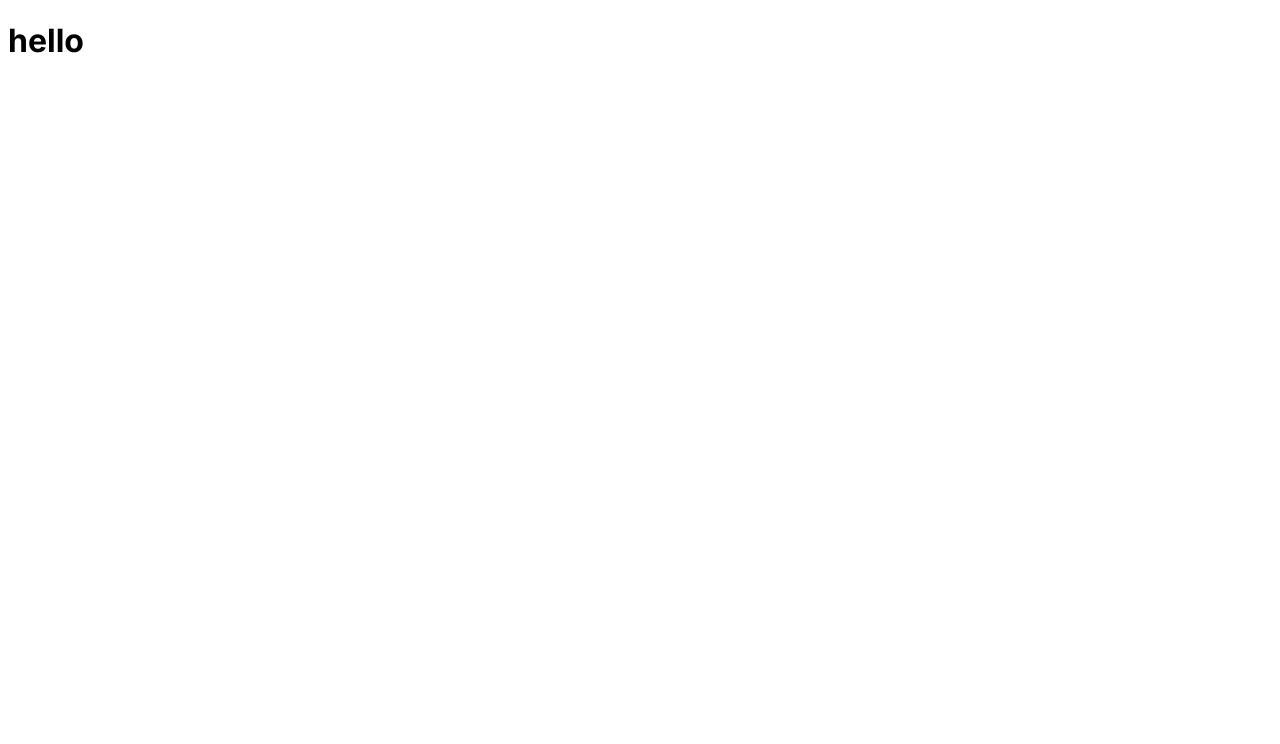
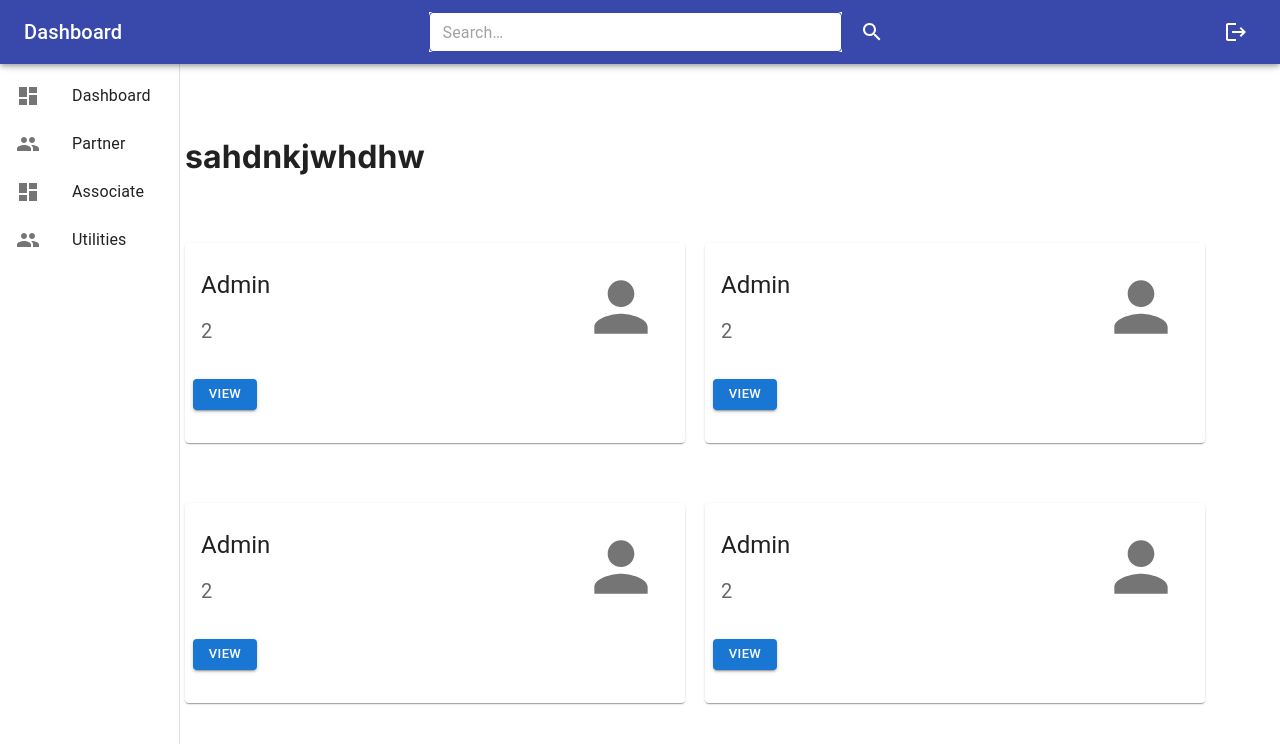
Before and after one commit to JatinWadhwa17/Omnie_Final_Project, a Next.js app in the folder final_project/: page /routes in a window 1280 px wide. Shown: the top 744 px of the page. Built offline with nearby package versions, Linux system fonts and the light colour scheme; sample sign-in values are in the browser's storage.

Commit message:
navbar and sidebar added

```diff
--- a/final_project/src/app/routes/page.tsx
+++ b/final_project/src/app/routes/page.tsx
@@ -1,12 +1,36 @@
-'use client'
-import React from 'react'
+"use client";
+import React from "react";
+import Dashboard from "@/components/dashboard/sideNav";
+import FillerContent from "@/components/DisplayCard/display";
+import { useRouter } from "next/navigation";
 
 const Yo = () => {
-  return (
-    <div>
-      <h1>hello</h1>
-    </div>
-  )
-}
+  const router = useRouter();
+  if (localStorage.getItem("token")) {
+    return (
+      <div>
+        <Dashboard />
+        <div style={{ marginLeft: "185px" }}>
+          <h1>sahdnkjwhdhw</h1>
+        </div>
+        <div
+          style={{
+            marginLeft: "185px",
+            display: "flex",
+            flexWrap: "wrap",
+            gap: "20px",
+          }}
+        >
+          <FillerContent />
+          <FillerContent />
+          <FillerContent />
+          <FillerContent />
+        </div>
+      </div>
+    );
+  } else {
+    router.push("/");
+  }
+};
 
-export default Yo
+export default Yo;
--- /dev/null
+++ b/final_project/src/components/DisplayCard/display.tsx
@@ -0,0 +1,50 @@
+"use client";
+import React from "react";
+import {
+  Card,
+  CardContent,
+  CardActions,
+  Button,
+  Typography,
+  Box,
+  IconButton,
+} from "@mui/material";
+import PersonIcon from "@mui/icons-material/Person";
+
+const FillerContent = () => {
+  return (
+    <Card sx={{ minWidth: 500, maxWidth: 500, minHeight: 200, mt: 5 }}>
+      <CardContent
+        sx={{
+          display: "flex",
+          justifyContent: "space-between",
+          alignItems: "center",
+        }}
+      >
+        <Box>
+          <Typography variant="h5" component="div">
+            {"Admin"}
+          </Typography>
+          <Typography
+            variant="body2"
+            color="text.secondary"
+            mt={2}
+            sx={{ fontSize: 20 }}
+          >
+            {2}
+          </Typography>
+        </Box>
+        <IconButton sx={{ fontSize: 80 }}>
+          <PersonIcon fontSize="inherit" />
+        </IconButton>
+      </CardContent>
+      <CardActions>
+        <Button size="small" variant="contained" color="primary">
+          View
+        </Button>
+      </CardActions>
+    </Card>
+  );
+};
+
+export default FillerContent;
--- /dev/null
+++ b/final_project/src/components/dashboard/sideNav.tsx
@@ -0,0 +1,171 @@
+"use client";
+import React, { useEffect, useState } from "react";
+import {
+  AppBar,
+  Toolbar,
+  Typography,
+  Drawer,
+  List,
+  ListItem,
+  ListItemIcon,
+  ListItemText,
+  CssBaseline,
+  Box,
+  Container,
+  TextField,
+  IconButton,
+} from "@mui/material";
+import { createTheme, ThemeProvider } from "@mui/material/styles";
+import DashboardIcon from "@mui/icons-material/Dashboard";
+import PeopleIcon from "@mui/icons-material/People";
+import SearchIcon from "@mui/icons-material/Search";
+import LogoutIcon from "@mui/icons-material/Logout";
+import { useRouter } from "next/navigation";
+import { useDispatch } from "react-redux";
+import { logout } from "@/redux/loginSlice";
+
+const drawerWidth = 180;
+
+const theme = createTheme({
+  palette: {
+    primary: {
+      main: "#3949ab",
+    },
+    secondary: {
+      main: "#ffffff",
+    },
+  },
+});
+
+const Dashboard = () => {
+  const dispatch=useDispatch();
+  const router = useRouter();
+
+  const handleLogout = () => {
+    dispatch(logout());
+    localStorage.removeItem("token");
+    router.push("/");
+  };
+  return (
+    <ThemeProvider theme={theme}>
+      <Box sx={{ display: "flex" }}>
+        <CssBaseline />
+        <AppBar
+          position="fixed"
+          color="primary"
+          sx={{ zIndex: (theme) => theme.zIndex.drawer + 1 }}
+        >
+          <Toolbar>
+            <Box sx={{ display: "flex", alignItems: "center", width: "100%" }}>
+              <Typography
+                variant="h6"
+                noWrap
+                component="div"
+                sx={{ flexGrow: 1 }}
+              >
+                Dashboard
+              </Typography>
+              <Box
+                sx={{
+                  display: "flex",
+                  alignItems: "center",
+                  flexGrow: 2,
+                  justifyContent: "center",
+                }}
+              >
+                <TextField
+                  variant="outlined"
+                  size="small"
+                  placeholder="Search…"
+                  sx={{
+                    width: "60%",
+                    marginRight: 1,
+                    backgroundColor: "secondary.main",
+                    "& .MuiOutlinedInput-root": {
+                      "& fieldset": {
+                        borderColor: "primary.main",
+                      },
+                      "&:hover fieldset": {
+                        borderColor: "primary.light",
+                      },
+                      "&.Mui-focused fieldset": {
+                        borderColor: "primary.dark",
+                      },
+                    },
+                  }}
+                />
+                <IconButton
+                  type="submit"
+                  sx={{ p: "10px", color: "secondary.main" }}
+                >
+                  <SearchIcon />
+                </IconButton>
+              </Box>
+              <Box
+                sx={{
+                  display: "flex",
+                  alignItems: "center",
+                  flexGrow: 1,
+                  justifyContent: "flex-end",
+                }}
+              >
+                <Typography
+                  variant="body1"
+                  component="div"
+                  sx={{ marginRight: 2 }}
+                ></Typography>
+                <IconButton color="inherit">
+                  <LogoutIcon onClick={handleLogout} />
+                </IconButton>
+              </Box>
+            </Box>
+          </Toolbar>
+        </AppBar>
+        <Drawer
+          variant="permanent"
+          sx={{
+            width: drawerWidth,
+            flexShrink: 0,
+            "& .MuiDrawer-paper": {
+              width: drawerWidth,
+              boxSizing: "border-box",
+            },
+          }}
+        >
+          <Toolbar />
+          <Box sx={{ overflow: "auto" }}>
+            <List>
+              {["Dashboard", "Partner", "Associate", "Utilities"].map(
+                (text, index) => (
+                  <ListItem button key={text}>
+                    <ListItemIcon>
+                      {index % 2 === 0 ? <DashboardIcon /> : <PeopleIcon />}
+                    </ListItemIcon>
+                    <ListItemText primary={text} />
+                  </ListItem>
+                )
+              )}
+            </List>
+          </Box>
+        </Drawer>
+        <Box
+          component="main"
+          sx={{ flexGrow: 1, bgcolor: "background.default", p: 3 }}
+        >
+          <Toolbar />
+          <Container>
+            <Box
+              sx={{
+                display: "flex",
+                flexWrap: "wrap",
+                justifyContent: "space-around",
+              }}
+            ></Box>
+          </Container>
+        </Box>
+      </Box>
+    </ThemeProvider>
+  );
+};
+
+export default Dashboard;
--- a/final_project/src/redux/loginSlice.tsx
+++ b/final_project/src/redux/loginSlice.tsx
@@ -13,6 +13,7 @@ interface userstate {
   isLoading: boolean;
   isError: boolean;
 }
+
 const initialState: userstate = {
   credentials: null,
   isLoading: false,
@@ -33,7 +34,11 @@ export const loginApi = createAsyncThunk(
 const loginSlice = createSlice({
   name: "login",
   initialState,
-  reducers: {},
+  reducers: {
+    logout:(state)=>{
+      state.credentials=null;
+    }
+  },
   extraReducers: (builder) => {
     builder
       .addCase(loginApi.pending, (state) => {
@@ -49,3 +54,4 @@ const loginSlice = createSlice({
 });
 
 export default loginSlice.reducer;
+export const {logout}=loginSlice.actions;
--- a/final_project/src/redux/provider.tsx
+++ b/final_project/src/redux/provider.tsx
@@ -2,7 +2,11 @@
 import { Provider } from "react-redux";
 import store from "./store";
 
-const Provide = ({ children }) => {
+interface int{
+  children:React.ReactNode
+}
+
+const Provide:React.FC<int> = ({ children }) => {
   return <Provider store={store}>{children}</Provider>;
 };
 export default Provide;
```
Also changed, not shown: final_project/src/components/PartnerDisplay/initialDisplay.tsx (added, +11 -0 lines), final_project/src/app/globals.css (line endings or trailing spaces).
